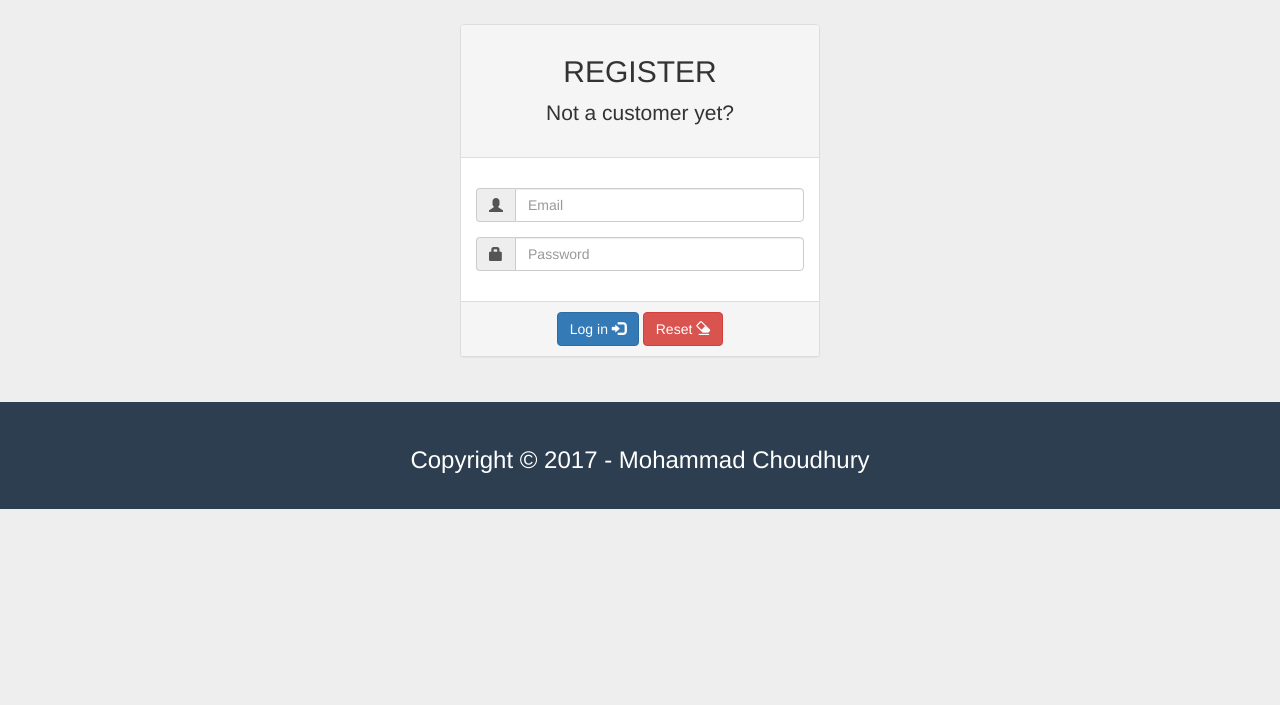
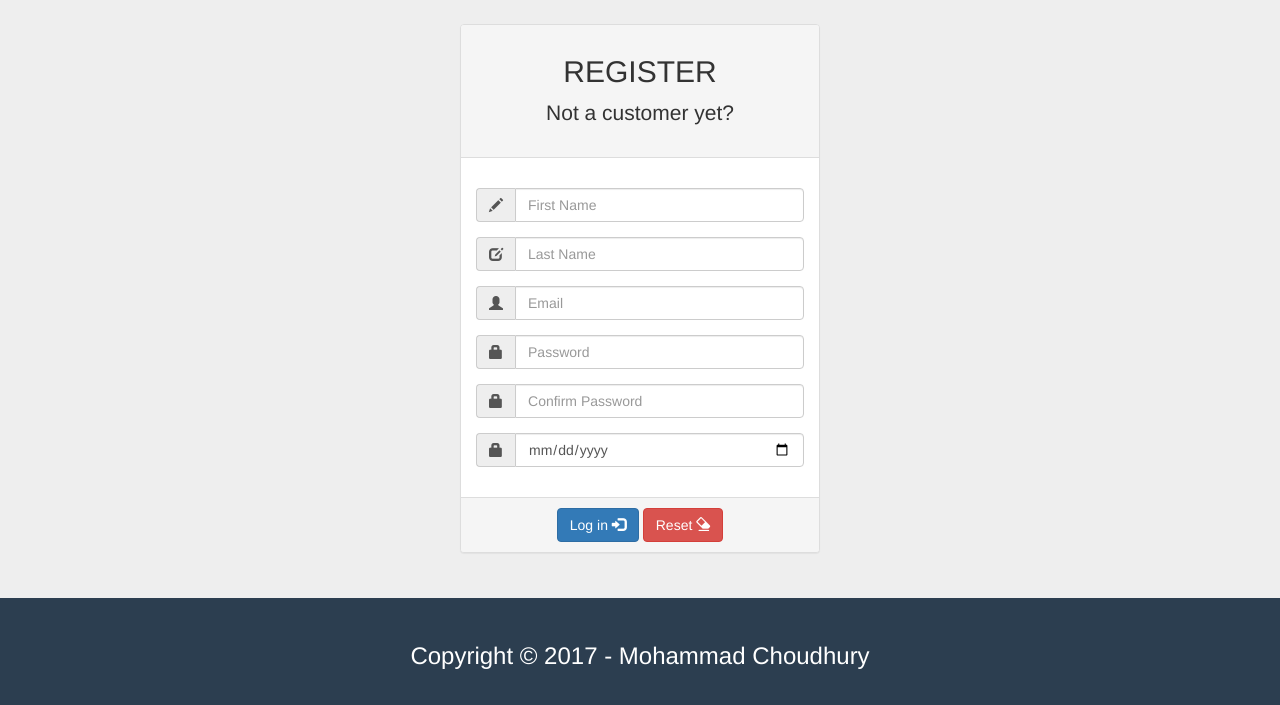
Before and after one commit to mohammadchoudhury/ecommerce-cw, a PHP site: page /register.php in a window 1280 px wide. Shown: the part 364-1069 px from the top of the page. Before the commit the page ends 873 px from the top, so only its background shows below. Run offline with PHP 8.4, Linux system fonts and the light colour scheme.

Commit message:
Completed register with js validation and moved all js to script file

```diff
--- a/header.php
+++ b/header.php
@@ -38,7 +38,7 @@
 			<ul class="nav navbar-nav navbar-right">
 				<li><a href="basket.php"><span class="glyphicon glyphicon-shopping-cart"></span> Basket <span class="badge">0</span></a></li>
 				<li><a href="login.php"><span class="glyphicon glyphicon-log-in"></span> Login</a></li>
-				<li><a href=" #"><span class="glyphicon glyphicon-user"></span> Regisiter</a></li>
+				<li><a href="register.php"><span class="glyphicon glyphicon-user"></span> Regisiter</a></li>
 			</ul>
 		</div>
 	</div>
--- /dev/null
+++ b/js/script.js
@@ -0,0 +1,57 @@
+function validateLogin() {
+	var form = document.getElementById("login_form");
+	var email = form['email'].value;
+	var password = form['password'].value;
+	var errors = [];
+	if (!email || !password) {
+		errors.push("Must enter username and password");
+	}
+	var email_regex = /^(([^<>()\[\]\.,;:\s@\"]+(\.[^<>()\[\]\.,;:\s@\"]+)*)|(\".+\"))@(([^<>()[\]\.,;:\s@\"]+\.)+[^<>()[\]\.,;:\s@\"]{2,})$/i;
+	if (!email_regex.test(email)) {
+		errors.push("Email address is invalid");
+	}
+	document.getElementById("error").innerHTML = generateErrorMessages(errors);
+	return !errors;
+}
+
+function validateRegister() {
+	var form = document.getElementById("register_form");
+	var fname = form['fname'].value;
+	var lname = form['lname'].value;
+	var email = form['email'].value;
+	var password = form['password'].value;
+	var cpassword = form['cpassword'].value;
+	var errors = [];
+
+	if (!fname || !lname || !email || !password || !cpassword) {
+		errors.push('Must fill in all fields');
+	}
+	var name_regex = /^[a-zA-Z]+(-)?[a-zA-Z]*$/
+	if (fname && !name_regex.test(fname)) {
+		errors.push("First name must not have special characters");
+	}
+	if (lname && !name_regex.test(lname)) {
+		errors.push("Last name must not have special characters");
+	}
+	var email_regex = /^(([^<>()\[\]\.,;:\s@\"]+(\.[^<>()\[\]\.,;:\s@\"]+)*)|(\".+\"))@(([^<>()[\]\.,;:\s@\"]+\.)+[^<>()[\]\.,;:\s@\"]{2,})$/i;
+	if (!email_regex.test(email)) {
+		errors.push('Please enter a valid email address');
+	}
+	if (password != cpassword) {
+		errors.push('Passwords do not match');
+	}
+	var pwd_regex = /^(?=.*[a-z])(?=.*[A-Z])(?=.*[0-9])(?=.{8,})/;
+	if (!pwd_regex.test(password)) {
+		errors.push('Passwords must have at least one lowercase character, one uppercase character and one digit');
+	}
+	document.getElementById("error").innerHTML = generateErrorMessages(errors);
+	return !errors;
+}
+
+function generateErrorMessages(errors_arr) {
+	var errors = "";
+	for (i in errors_arr) {
+		errors += "<div class='alert alert-danger alert-dismissible'><button type='button' class='close' data-dismiss='alert'><span>&times;</span></button>"+errors_arr[i]+"</div>";
+	}
+	return errors;
+}
--- a/register.php
+++ b/register.php
@@ -42,14 +42,38 @@
 								<div id="error"></div>
 								<div class="form-group">
 									<div class="input-group">
+										<span class="input-group-addon"><i class="glyphicon glyphicon-pencil"></i></span>
+										<input type="text" class="form-control" name="fname" placeholder="First Name">
+									</div>
+								</div>
+								<div class="form-group">
+									<div class="input-group">
+										<span class="input-group-addon"><i class="glyphicon glyphicon-edit"></i></span>
+										<input type="text" class="form-control" name="lname" placeholder="Last Name">
+									</div>
+								</div>
+								<div class="form-group">
+									<div class="input-group">
 										<span class="input-group-addon"><i class="glyphicon glyphicon-user"></i></span>
-										<input id="email" type="text" class="form-control" name="email" placeholder="Email">
+										<input type="text" class="form-control" name="email" placeholder="Email">
 									</div>
 								</div>
 								<div class="form-group">
 									<div class="input-group">
 										<span class="input-group-addon"><i class="glyphicon glyphicon-lock"></i></span>
-										<input id="password" type="password" class="form-control" name="password" placeholder="Password">
+										<input type="password" class="form-control" name="password" placeholder="Password">
+									</div>
+								</div>
+								<div class="form-group">
+									<div class="input-group">
+										<span class="input-group-addon"><i class="glyphicon glyphicon-lock"></i></span>
+										<input type="password" class="form-control" name="cpassword" placeholder="Confirm Password">
+									</div>
+								</div>
+								<div class="form-group">
+									<div class="input-group">
+										<span class="input-group-addon"><i class="glyphicon glyphicon-lock"></i></span>
+										<input type="date" class="form-control" name="dob" placeholder="Date">
 									</div>
 								</div>
 							</div>
@@ -64,22 +88,11 @@
 		</div>
 	</section>
 
-
 	<?php include 'footer.php'; ?>
 
 	<script src="js//jquery.js"></script>
 	<script src="js/bootstrap.min.js"></script>
-
-	<script type="text/javascript">
-		function validateRegister() {
-			var form = document.getElementById("register_form");
-			var email = form['email'].value;
-			var password = form['password'].value;
-			var errors = "";
-			document.getElementById("error").innerHTML = errors;
-			return !errors;
-		}
-	</script>
+	<script src="js/script.js"></script>
 
 </body>
 </html>
```
Also changed, not shown: login.php (+1 -19 lines).
